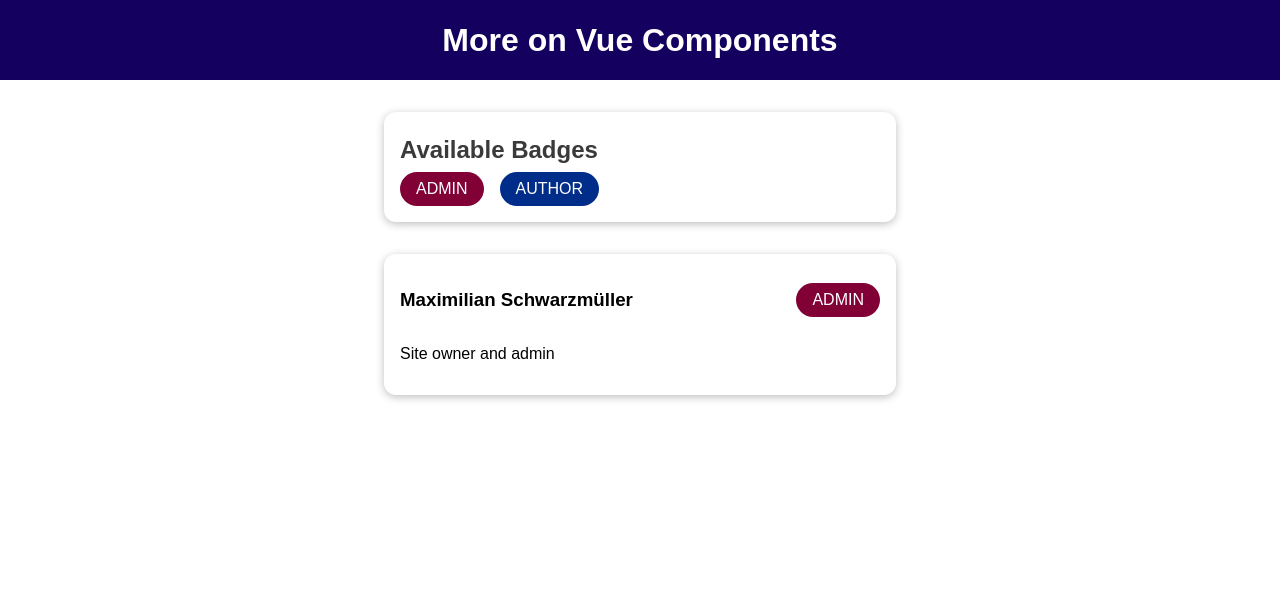
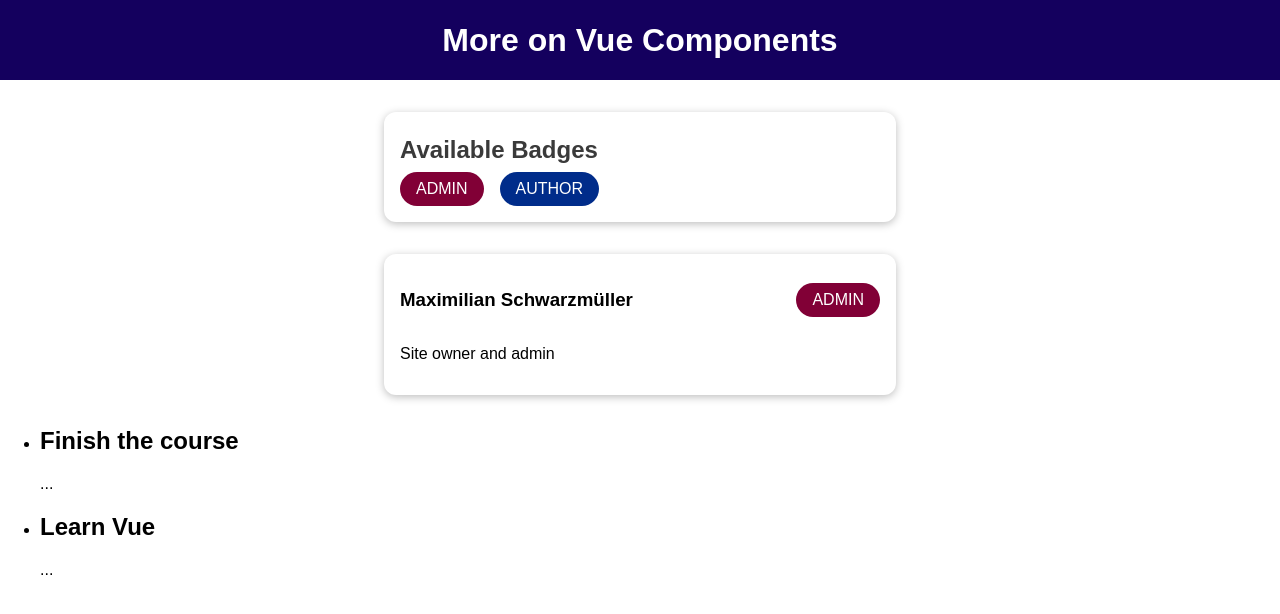
Before and after one commit to rpalvair/vue-formation, a Vue app in the folder cmp-adv-01-starting-setup/: page / in a window 1280 px wide. Shown: the top 614 px of the page. Built offline with nearby package versions, Linux system fonts and the light colour scheme.

Commit message:
feat: Scoped slots

```diff
--- a/cmp-adv-01-starting-setup/src/App.vue
+++ b/cmp-adv-01-starting-setup/src/App.vue
@@ -7,6 +7,12 @@
       :info-text="activeUser.description"
       :role="activeUser.role"
     ></user-info>
+    <course-goals>
+      <template #default="slotProps">
+        <h2>{{ slotProps.item }}</h2>
+        <p>{{ slotProps["description"] }}</p>
+      </template>
+    </course-goals>
   </div>
 </template>
 
@@ -14,11 +20,13 @@
 import TheHeader from "./components/TheHeader.vue"
 import BadgeList from "./components/BadgeList.vue"
 import UserInfo from "./components/UserInfo.vue"
+import CourseGoals from "./components/CourseGoals.vue"
 export default {
   components: {
     TheHeader,
     BadgeList,
     UserInfo,
+    CourseGoals,
   },
   data() {
     return {
--- /dev/null
+++ b/cmp-adv-01-starting-setup/src/components/CourseGoals.vue
@@ -0,0 +1,17 @@
+<template>
+  <ul>
+    <li :key="goal" v-for="goal in goals">
+      <slot :item="goal" :description="'...'"></slot>
+    </li>
+  </ul>
+</template>
+
+<script>
+export default {
+  data() {
+    return {
+      goals: ["Finish the course", "Learn Vue"],
+    }
+  },
+}
+</script>
```
